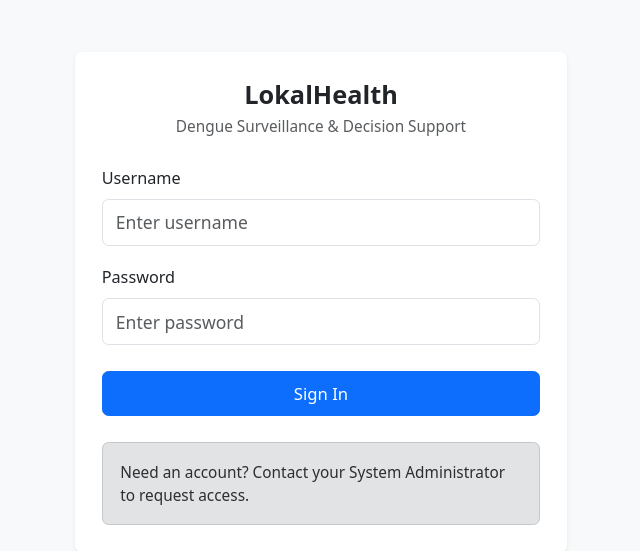
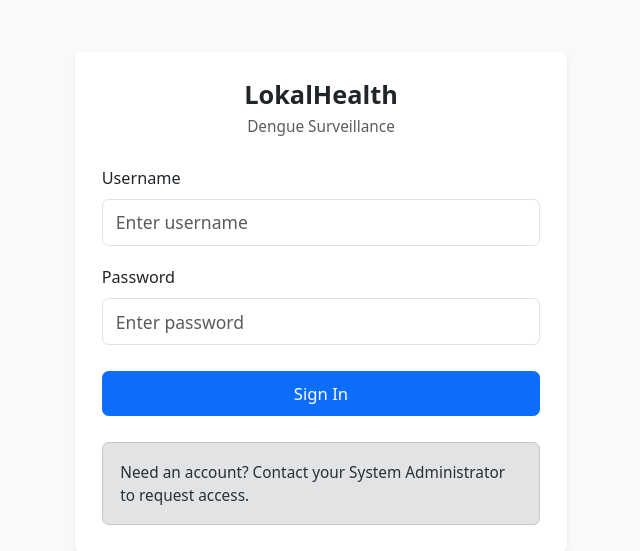
Before and after one commit to DessDagondon/lokalhealth, a Flask app: page /login in a window 1280 px wide. Shown: the part 67-618 px from the top of the page, without its empty margins (319-959 px from the left). Run offline with Flask 3, Linux system fonts and the light colour scheme.

Commit message:
updated text error

```diff
--- a/templates/login.html
+++ b/templates/login.html
@@ -6,7 +6,7 @@
         <div class="card shadow-sm border-0">
             <div class="card-body p-4">
                 <h3 class="card-title text-center mb-1 fw-bold">LokalHealth</h3>
-                <p class="text-muted text-center small mb-4">Dengue Surveillance & Decision Support</p>
+                <p class="text-muted text-center small mb-4">Dengue Surveillance</p>
 
                 <form method="POST" action="{{ url_for('login') }}">
                     <div class="mb-3">
```
